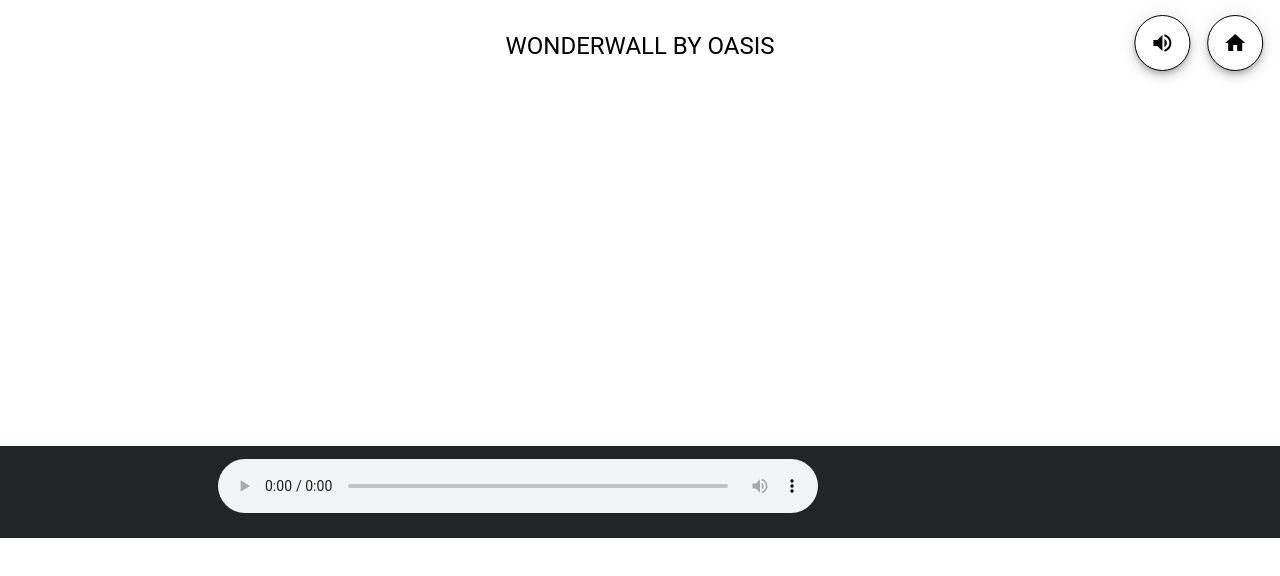
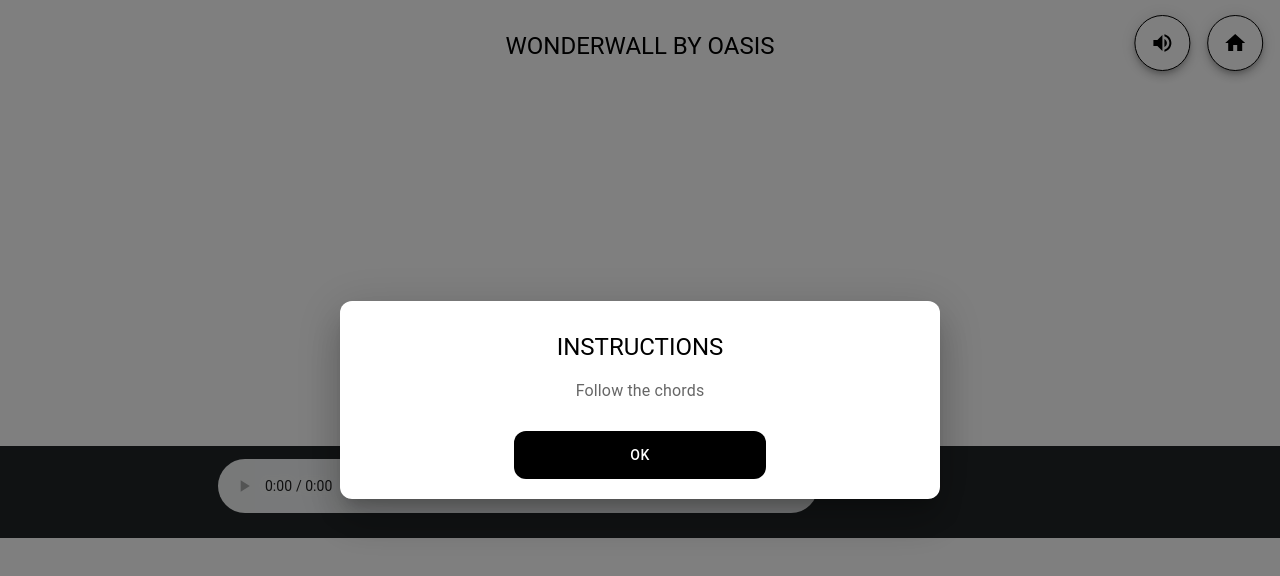
Before and after one commit to spizzray/chordstruck, a React (Create React App) app: page /chordRec in a window 1280 px wide. Shown: the top 576 px of the page. Built offline with nearby package versions, Linux system fonts and the light colour scheme.

Commit message:
instructions pop up for chordrec page

```diff
--- a/src/App.css
+++ b/src/App.css
@@ -164,9 +164,13 @@
   flex-direction: row-reverse;
 }
 
-.home-button {
-  background-color: #122a93;
-  padding: 5% 10%;
+.okButton {
+  color: white;
+  background-color: #000000;
+  display: flex;
+  margin: auto;
+  padding: 2% 20% 2% 20%;
+  margin-bottom: 2%;
 
 }
 
--- a/src/pages/ChordRec.jsx
+++ b/src/pages/ChordRec.jsx
@@ -1,11 +1,29 @@
 import React from "react";
+import { useState } from "react";
+import ReactDOM from "react-dom";
+
 import Typography from '@material-ui/core/Typography';
 import Box from '@mui/material/Box';
-import ReactDOM from "react-dom";
+import Button from '@mui/material/Button';
+import Dialog from '@mui/material/Dialog';
+import DialogActions from '@mui/material/DialogActions';
+import DialogContent from '@mui/material/DialogContent';
+import DialogContentText from '@mui/material/DialogContentText';
+import DialogTitle from '@mui/material/DialogTitle';
+
 import mp3 from "./Wonderwall.mp3";
 
 
 const ChordRec = () => {
+  const [open, setOpen] = useState(true);
+  const handleClickOpen = () => {
+    setOpen(true);
+  };
+
+  const handleClose = () => {
+    setOpen(false);
+  };
+
   return (
     <div >
       <Box className='songTitle'>
@@ -17,6 +35,30 @@
       <Box className='playerBox'>
         <AudioPlayer />
       </Box>
+
+      <Dialog
+        open={open}
+        onClose={handleClose}
+        aria-labelledby="alert-dialog-title"
+        aria-describedby="alert-dialog-description"
+        sx={{
+          maxWidth: 'xs',
+          '& .MuiDialog-paper': { borderRadius: 3, width: '60%', maxHeight: 435 }
+        }}>
+        <DialogTitle textAlign={'center'} variant="h5" color="#000000" component="div" sx={{ fontWeight: 'bold', pt: '5%', textTransform: "uppercase" }}>
+          INSTRUCTIONS
+        </DialogTitle>
+        <DialogContent>
+          <DialogContentText textAlign={'center'} >
+            Follow the chords
+          </DialogContentText>
+        </DialogContent>
+        <DialogActions >
+          <Button className='okButton' sx={{borderRadius:3}} onClick={handleClose}>
+            OK
+          </Button>
+        </DialogActions>
+      </Dialog>
 
     </div>
   );
```
